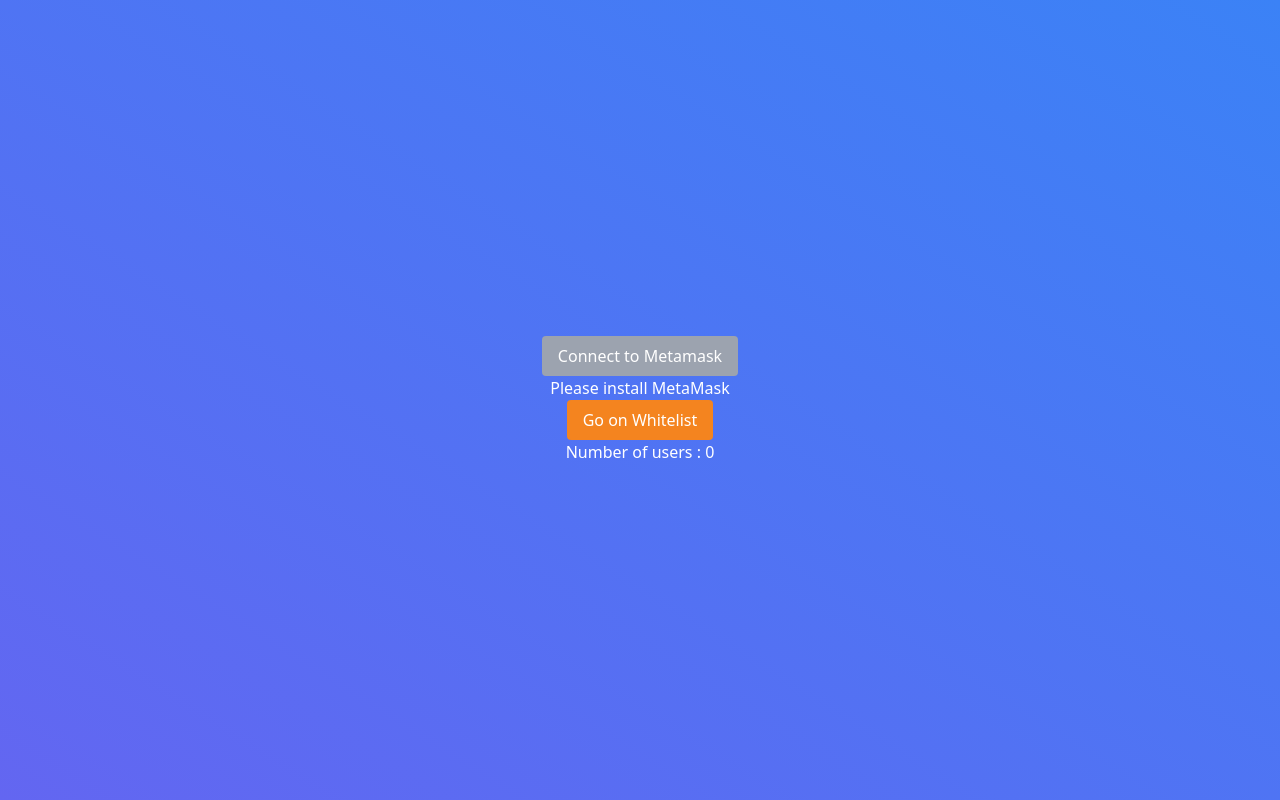
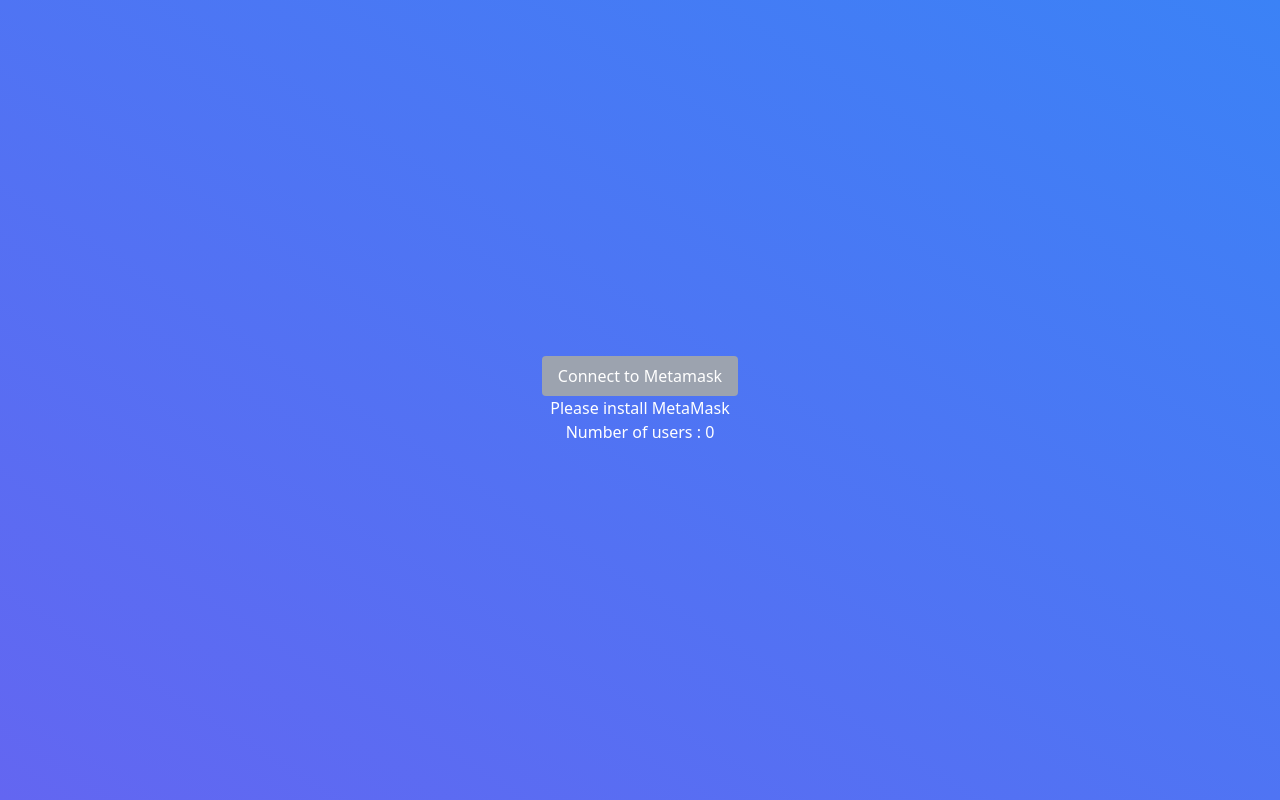
Before and after one commit to hugo-olv/smiley-nft-site, a Next.js app: page / in a window 1280 px wide. Built offline with nearby package versions, Linux system fonts and the light colour scheme; no server answers; the database is empty.

Commit message:
Show AddWhitelist only if user is connected

```diff
--- a/pages/index.jsx
+++ b/pages/index.jsx
@@ -43,12 +43,14 @@
         <link rel="icon" href="/favicon.ico" />
       </Head>
       <InfosAccount {...{ isConnected, message, balance, disableButton, connect }} />
+      {isConnected && (
         <AddWhitelist
           address={accounts[0]}
           registeredCount={whitelistUsersCount}
           loading={whitelistLoading}
           {...{ balance, whitelist, success, setSuccess, error, setError }}
         />
+      )}
       <p>Number of users : {whitelistUsersCount}</p>
       {(success || error) && <p className={`px-4 py-2 rounded-md ${success ? 'bg-green-500' : 'bg-red-500'}`}>{success || error}</p>}
     </div>
```
Lines whose indentation alone changed are shown as unchanged.
